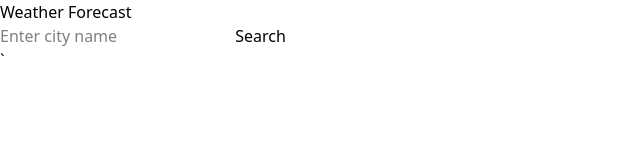
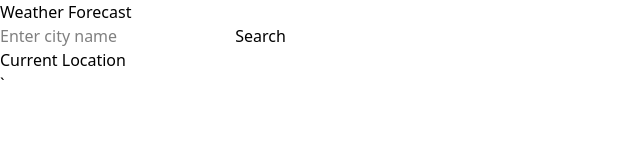
Before and after one commit to dasarisaiteja/Weather_Forecast, a plain HTML site: page index.html in a window 1280 px wide. Shown: the whole page, without its empty margins (0-640 px from the left). Drawn offline with Linux system fonts and the light colour scheme.

Commit message:
updating current location weather

```diff
--- a/index.html
+++ b/index.html
@@ -12,6 +12,8 @@
       </h1>
       <input id="city_name" type="text"placeholder="Enter city name"/>
       <button id="search_btn">Search</button>
+      <br>
+      <button id="current_location_btn">Current Location</button>
   </div>
 
 
```
